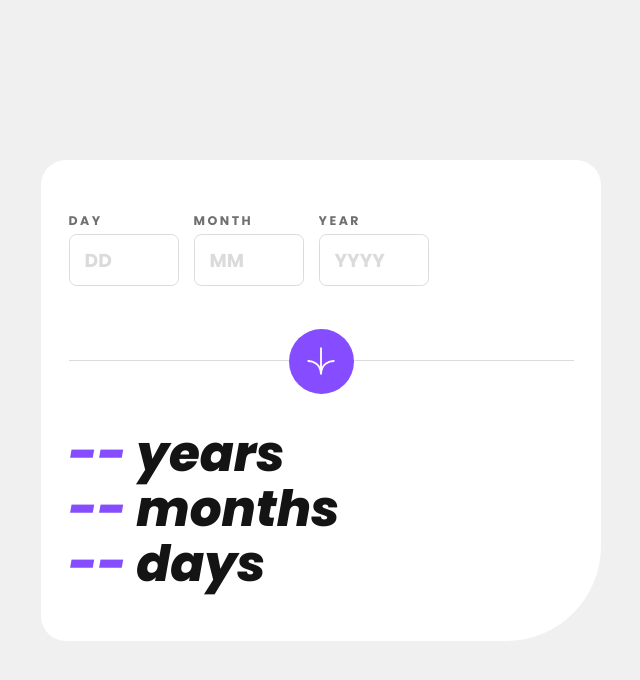
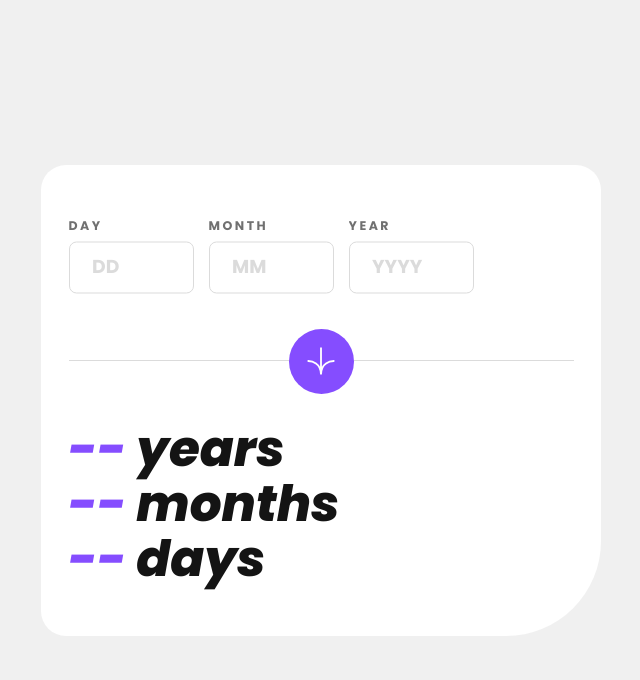
Before and after one commit to DitwanP/AgeCalculatorFM, a React (Vite) app: page / in a window 1280 px wide. Shown: the top 680 px of the page, without its empty margins (319-959 px from the left). Built offline with nearby package versions, Linux system fonts and the light colour scheme.

Commit message:
Refactor + starting convert to age function.

```diff
--- a/src/App.tsx
+++ b/src/App.tsx
@@ -1,94 +1,40 @@
-import { useEffect, useState } from "react";
-import { FormDataInterface } from "./utility/Interfaces";
+import { useState } from "react";
+import { ConvertedAgeInterface, FormDataInterface } from "./utility/Interfaces";
 
-import TextInput from "./components/TextInput";
+import FormInputs from "./components/FormInputs";
 import ConvertedAge from "./components/ConvertedAge";
-import Divider from "./components/Divider";
+import ButtonAndDivider from "./components/ButtonAndDivider";
 
 const defaultFormState: FormDataInterface = {
-  day: { value: "--", hasError: false, errorType: null },
-  month: { value: "--", hasError: false, errorType: null },
-  year: { value: "--", hasError: false, errorType: null },
+  day: { value: "", hasError: false, errorType: null },
+  month: { value: "", hasError: false, errorType: null },
+  year: { value: "", hasError: false, errorType: null },
+};
+
+const defaultAgeState: ConvertedAgeInterface = {
+  yearsOld: "",
+  monthsOld: "",
+  daysOld: "",
 };
 
 function App() {
   const [formState, setFormState] =
     useState<FormDataInterface>(defaultFormState);
-
-  // const [age, setAge] = useState<AgeType>({ years: "", months: "", days: "" });
-
-  // const convertToAge = (years: string, months: string, days: string ) => {
-  // convert date to age, get the time since that date.
-  // }
-
-  // useEffect(() => {
-  //   if (formState.day.value === "") {
-  //     setFormState({
-  //       ...formState,
-  //       day: {
-  //         ...formState.day,
-  //         value: "--",
-  //       },
-  //     });
-  //   }
-  // }, [formState.day.value]);
-
-  // useEffect(() => {
-  //   if (formState.month.value === "") {
-  //     setFormState({
-  //       ...formState,
-  //       month: {
-  //         ...formState.month,
-  //         value: "--",
-  //       },
-  //     });
-  //   }
-  // }, [formState.month.value]);
-
-  // useEffect(() => {
-  //   if (formState.year.value === "") {
-  //     setFormState({
-  //       ...formState,
-  //       year: {
-  //         ...formState.year,
-  //         value: "--",
-  //       },
-  //     });
-  //   }
-  // }, [formState.year.value]);
-
-  useEffect(() => {
-    console.log(formState);
-  }, [formState]);
+  const [age, setAge] = useState<ConvertedAgeInterface>(defaultAgeState);
 
   return (
     <div className="flex h-screen w-full items-center justify-center bg-off-white p-6">
       <div className="w-full max-w-4xl rounded-t-4xl rounded-bl-4xl rounded-br-9xl bg-white px-11 py-21">
-        <div className="flex w-full gap-6">
-          <TextInput
-            label="day"
-            placeholder="dd"
-            formState={formState}
-            stateSetter={setFormState}
-          />
-          <TextInput
-            label="month"
-            placeholder="mm"
-            formState={formState}
-            stateSetter={setFormState}
-          />
-          <TextInput
-            label="year"
-            placeholder="yyyy"
-            formState={formState}
-            stateSetter={setFormState}
-          />
-        </div>
-        <Divider />
+        <FormInputs formState={formState} stateSetter={setFormState} />
+        <ButtonAndDivider
+          setAge={setAge}
+          formState={formState}
+          stateSetter={setFormState}
+        />
         <div className="flex w-full flex-col gap-2">
-          <ConvertedAge value={formState.year.value} unit="years" />
-          <ConvertedAge value={formState.month.value} unit="months" />
-          <ConvertedAge value={formState.day.value} unit="days" />
+          <ConvertedAge value={age.yearsOld} unit="years" />
+          <ConvertedAge value={age.monthsOld} unit="months" />
+          <ConvertedAge value={age.daysOld} unit="days" />
         </div>
       </div>
     </div>
--- /dev/null
+++ b/src/components/ButtonAndDivider.tsx
@@ -0,0 +1,33 @@
+import ArrowIcon from "../assets/images/icon-arrow.svg";
+import { ButtonAndDividerPropsInterface } from "../utility/Interfaces";
+import { convertToAge } from "../utility/ConvertToAge";
+import { validateInput } from "../utility/ValidateInput";
+
+const ButtonAndDivider = (props: ButtonAndDividerPropsInterface) => {
+  const handleSubmit = () => {
+    const hasErrors: boolean = validateInput(
+      props.stateSetter,
+      props.formState
+    );
+    console.log("Is valid:", hasErrors);
+    if (!hasErrors) {
+      const birthday = props.formState;
+      convertToAge(birthday, props.setAge);
+    }
+  };
+
+  return (
+    <div className="relative my-12 flex w-full flex-col items-center justify-center">
+      <button
+        onClick={handleSubmit}
+        className="relative z-10 flex h-23 w-23 items-center justify-center
+        rounded-full bg-purple hover:cursor-pointer hover:bg-off-black"
+      >
+        <img src={ArrowIcon} alt="Down Arrow" className="h-11 w-11" />
+      </button>
+      <div className="absolute h-1 w-full border-t border-light-grey"></div>
+    </div>
+  );
+};
+
+export default ButtonAndDivider;
--- a/src/components/ConvertedAge.tsx
+++ b/src/components/ConvertedAge.tsx
@@ -1,6 +1,6 @@
-import { ConvertedAgeInterface } from "../utility/Interfaces";
+import { ConvertedAgePropsInterface } from "../utility/Interfaces";
 
-const ConvertedAge = (props: ConvertedAgeInterface) => {
+const ConvertedAge = (props: ConvertedAgePropsInterface) => {
   return (
     <div className="flex justify-start gap-4 text-9xl font-extrabold italic">
       <span className="text-purple">{props.value ? props.value : "--"}</span>
--- /dev/null
+++ b/src/components/FormInputs.tsx
@@ -0,0 +1,37 @@
+import TextInput from "./TextInput";
+
+import { FormInputsPopsInterface } from "../utility/Interfaces";
+
+const FormInputs = (props: FormInputsPopsInterface) => {
+  return (
+    <div className="flex w-full gap-6">
+      <TextInput
+        label="day"
+        placeholder="dd"
+        formState={props.formState}
+        stateSetter={props.stateSetter}
+        hasError={props.formState.day.hasError}
+        errorType={props.formState.day.errorType}
+      />
+      <TextInput
+        label="month"
+        placeholder="mm"
+        formState={props.formState}
+        stateSetter={props.stateSetter}
+        hasError={props.formState.month.hasError}
+        errorType={props.formState.month.errorType}
+      />
+      <TextInput
+        label="year"
+        placeholder="yyyy"
+        formState={props.formState}
+        stateSetter={props.stateSetter}
+        hasError={props.formState.year.hasError}
+        errorType={props.formState.year.errorType}
+        invalidYear={props.formState.year.hasError}
+      />
+    </div>
+  );
+};
+
+export default FormInputs;
--- a/src/components/TextInput.tsx
+++ b/src/components/TextInput.tsx
@@ -1,59 +1,55 @@
 import { FormEvent } from "react";
-import { validateInput } from "../utility/ValidateInput";
-import { ErrorType } from "../utility/Types";
-import {
-  InputPropsInterface,
-  InputFieldInterface,
-} from "../utility/Interfaces";
+import { InputPropsInterface } from "../utility/Interfaces";
 
 const TextInput = (props: InputPropsInterface) => {
-  const handleInput = (e: FormEvent<HTMLInputElement>) => {
-    props.stateSetter(
-      validateInput(props.label, e.currentTarget.value, props.formState)
-    );
+  const field = props.label;
+
+  const handleInputChange = (e: FormEvent<HTMLInputElement>) => {
+    props.stateSetter({
+      ...props.formState,
+      [field]: {
+        ...props.formState[field],
+        value: e.currentTarget.value,
+      },
+    });
   };
-
-  const currentInput: InputFieldInterface = props.formState[props.label];
-
-  let hasError: boolean = currentInput.hasError;
-  let invalidYear: boolean =
-    currentInput.hasError && currentInput.errorType === "invalid";
-  let errorType: ErrorType = currentInput.errorType;
 
   return (
     <div className="flex flex-col overflow-x-hidden">
       <label
         htmlFor={props.label}
-        className="text mb-2 text-xl tracking-widest-2 text-smokey-grey"
+        className={`text mb-2 text-xl tracking-widest-2
+        ${props.hasError ? "text-light-red" : "text-smokey-grey "}`}
       >
         {props.label.toUpperCase()}
       </label>
       <input
         type="number"
         id={props.label}
-        onChange={handleInput}
+        onChange={handleInputChange}
+        // onBlur={props.handleReset}
         placeholder={props.placeholder.toUpperCase()}
         aria-placeholder={props.placeholder.toUpperCase()}
-        className={`mb-3 h-21 max-w-xxs rounded-xl border border-light-grey pl-3 text-3xl
-        text-off-black placeholder:-translate-y-0 placeholder:pl-3 placeholder:text-3xl
+        className={`mb-3 h-21 max-w-xxs translate-y-1 rounded-xl border border-light-grey px-6 text-4xl
+        text-off-black placeholder:-translate-y-1 placeholder:pl-3 placeholder:text-3xl
         placeholder:text-light-grey focus-visible:outline-2
         ${
-          hasError
-            ? "focus-visible:outline-light-red"
+          props.hasError
+            ? "border-light-red focus-visible:outline-light-red"
             : "focus-visible:outline-purple"
         }`}
       />
-      {errorType === "empty" && (
+      {props.errorType === "empty" && (
         <span className="max-w-xxs font-normal italic text-light-red">
           This field is required
         </span>
       )}
-      {props.label !== "year" && errorType === "invalid" && (
+      {props.label !== "year" && props.errorType === "invalid" && (
         <span className="max-w-xxs font-normal italic text-light-red">
           Must be a valid {props.label}
         </span>
       )}
-      {invalidYear && (
+      {props.errorType !== "empty" && props.invalidYear && (
         <span className="max-w-xxs font-normal italic text-light-red">
           Must be a valid year in the past
         </span>
--- /dev/null
+++ b/src/utility/ConvertToAge.tsx
@@ -0,0 +1,15 @@
+import { ConvertedAgeInterface, FormDataInterface } from "./Interfaces";
+
+export const convertToAge = (
+  birthday: FormDataInterface,
+  setAge: (value: ConvertedAgeInterface) => void
+) => {
+  const day = Number(birthday.day.value);
+  const month = Number(birthday.month.value) - 1;
+  const year = Number(birthday.year.value);
+
+  const date = new Date(year, month, day);
+  console.log("Input data:", birthday);
+  console.log("New 'Date' object: ", date);
+  console.log("New 'Date'.time: ", date.getTime());
+};
--- a/src/utility/ValidateInput.tsx
+++ b/src/utility/ValidateInput.tsx
@@ -1,107 +1,77 @@
-import { FormDataInterface } from "./Interfaces";
+import { FormDataInterface, InputFieldInterface } from "./Interfaces";
 import { UnitType } from "./Types";
 
 export const validateInput = (
-  unit: UnitType,
-  currentValue: string,
+  stateSetter: (value: FormDataInterface) => void,
   currentState: FormDataInterface
-): FormDataInterface => {
-  if (currentValue === "") {
-    return {
-      ...currentState,
-      [unit]: {
-        isError: true,
-        errorType: "empty",
-      },
-    };
-  }
+): boolean => {
+  const dayInfo: InputFieldInterface = validateDay(currentState);
+  const monthInfo: InputFieldInterface = validateMonth(currentState);
+  const yearInfo: InputFieldInterface = validateYear(currentState);
+  const newState = { day: dayInfo, month: monthInfo, year: yearInfo };
+  const hasError: boolean =
+    dayInfo.hasError || monthInfo.hasError || yearInfo.hasError;
 
-  switch (unit) {
-    case "day":
-      return validateDay(currentValue, currentState);
-    case "month":
-      return validateMonth(currentValue, currentState);
-    case "year":
-      return validateYear(currentValue, currentState);
-  }
+  stateSetter(newState);
+
+  return hasError;
 };
 
 // Checks that the entered day is between 1 and 31.
-const validateDay = (
-  currentDayValue: string,
-  currentState: FormDataInterface
-): FormDataInterface => {
-  if (Number(currentDayValue) < 1 || Number(currentDayValue) > 31) {
-    return {
-      ...currentState,
-      day: {
-        value: currentDayValue,
-        hasError: true,
-        errorType: "invalid",
-      },
-    };
+const validateDay = (currentState: FormDataInterface): InputFieldInterface => {
+  const dayValue = currentState.day.value;
+
+  if (dayValue === "") {
+    return { value: "", hasError: true, errorType: "empty" };
+  } else if (Number(dayValue) < 1 || Number(dayValue) > 31) {
+    return { value: dayValue, hasError: true, errorType: "invalid" };
   } else {
-    return {
-      ...currentState,
-      day: {
-        value: currentDayValue,
-        hasError: false,
-        errorType: null,
-      },
-    };
+    return { value: dayValue, hasError: false, errorType: null };
   }
 };
 
 // Checks that the entered month is between 1 and 12.
 const validateMonth = (
-  currentMonthValue: string,
   currentState: FormDataInterface
-): FormDataInterface => {
-  if (Number(currentMonthValue) < 1 || Number(currentMonthValue) > 12) {
-    return {
-      ...currentState,
-      month: {
-        value: currentMonthValue,
-        hasError: true,
-        errorType: "invalid",
-      },
-    };
+): InputFieldInterface => {
+  const monthValue = currentState.month.value;
+
+  if (monthValue === "") {
+    return { value: "", hasError: true, errorType: "empty" };
+  } else if (Number(monthValue) < 1 || Number(monthValue) > 12) {
+    return { value: monthValue, hasError: true, errorType: "invalid" };
   } else {
-    return {
-      ...currentState,
-      month: {
-        value: currentMonthValue,
-        hasError: false,
-        errorType: null,
-      },
-    };
+    return { value: monthValue, hasError: false, errorType: null };
   }
 };
 
 // Checks that the entered year is between 1 and the current year.
-const validateYear = (
-  currentYearValue: string,
+const validateYear = (currentState: FormDataInterface): InputFieldInterface => {
+  const currentYear = new Date().getFullYear();
+  const yearValue = currentState.year.value;
+
+  if (yearValue === "") {
+    return { value: "", hasError: true, errorType: "empty" };
+  } else if (Number(yearValue) < 1 || Number(yearValue) > currentYear) {
+    return { value: yearValue, hasError: true, errorType: "invalid" };
+  } else {
+    return { value: yearValue, hasError: false, errorType: null };
+  }
+};
+
+export const resetInputState = (
+  unit: UnitType,
+  currentValue: string,
   currentState: FormDataInterface
-): FormDataInterface => {
-  let currentYear = new Date().getFullYear();
+) => {
+  const defaultState = { value: "", hasError: false, errorType: null };
 
-  if (Number(currentYearValue) < 1 || Number(currentYearValue) > currentYear) {
+  if (currentValue === "") {
     return {
       ...currentState,
-      year: {
-        value: currentYearValue,
-        hasError: true,
-        errorType: "invalid",
-      },
-    };
-  } else {
-    return {
-      ...currentState,
-      year: {
-        value: currentYearValue,
-        hasError: false,
-        errorType: null,
-      },
+      [unit]: defaultState,
     };
   }
+
+  return currentState;
 };
--- a/tailwind.config.js
+++ b/tailwind.config.js
@@ -32,7 +32,7 @@ export default {
         18: "4.2rem",
       },
       maxWidth: {
-        xxs: "11rem",
+        xxs: "12.5rem",
       },
     },
   },
```
Also changed, not shown: src/components/Divider.tsx (deleted, +0 -14 lines), src/utility/Interfaces.tsx (+25 -14 lines).
